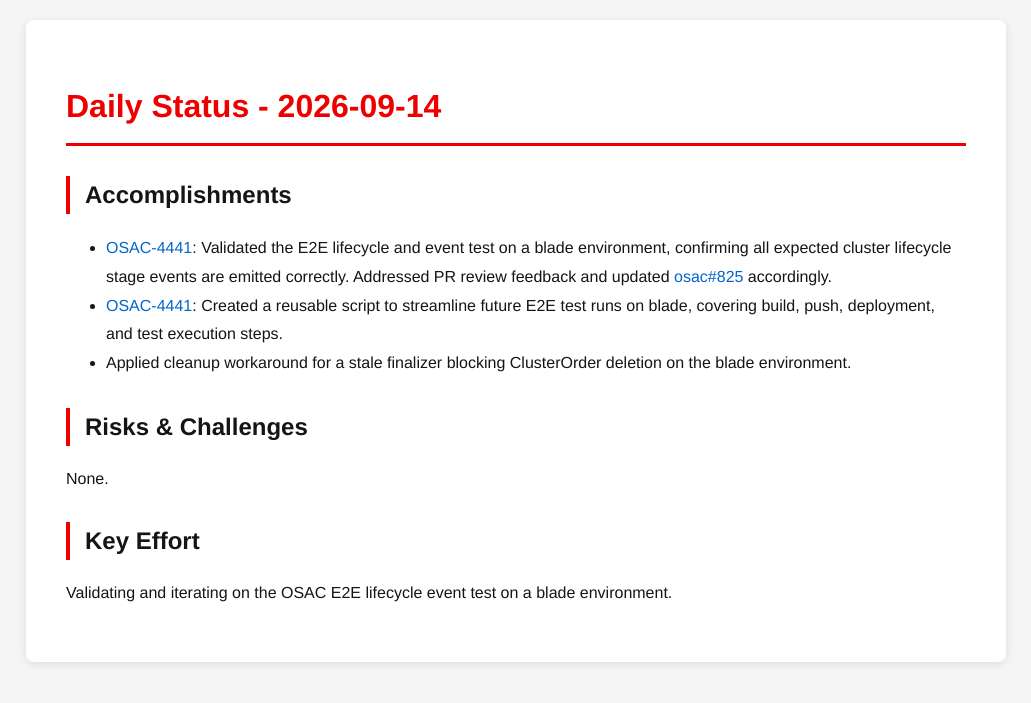
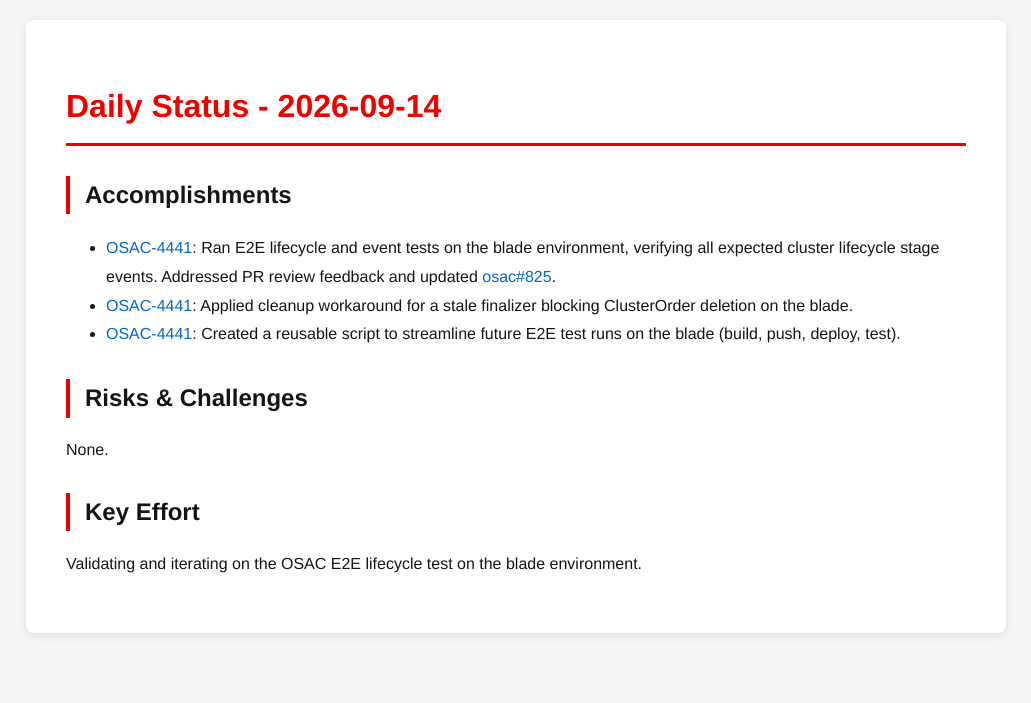
Before and after one commit to tzvatot/daily-status, a Jekyll site: the page built from 2026-09-14.md, in a window 1280 px wide. Shown: the top 703 px of the page, without its empty margins (124-1155 px from the left). Built offline with Jekyll 4.4.1, drawn with Linux system fonts in a browser that asks for light colours.

Commit message:
Daily status update - 2026-09-14

```diff
--- a/2026-09-14.md
+++ b/2026-09-14.md
@@ -7,12 +7,12 @@ date: 2026-09-14
 # Daily Status - 2026-09-14
 
 ## Accomplishments
-- [OSAC-4441](https://redhat.atlassian.net/browse/OSAC-4441): Validated the E2E lifecycle and event test on a blade environment, confirming all expected cluster lifecycle stage events are emitted correctly. Addressed PR review feedback and updated [osac#825](https://github.com/osac-project/osac/pull/825) accordingly.
-- [OSAC-4441](https://redhat.atlassian.net/browse/OSAC-4441): Created a reusable script to streamline future E2E test runs on blade, covering build, push, deployment, and test execution steps.
-- Applied cleanup workaround for a stale finalizer blocking ClusterOrder deletion on the blade environment.
+- [OSAC-4441](https://redhat.atlassian.net/browse/OSAC-4441): Ran E2E lifecycle and event tests on the blade environment, verifying all expected cluster lifecycle stage events. Addressed PR review feedback and updated [osac#825](https://github.com/osac-project/osac/pull/825).
+- [OSAC-4441](https://redhat.atlassian.net/browse/OSAC-4441): Applied cleanup workaround for a stale finalizer blocking ClusterOrder deletion on the blade.
+- [OSAC-4441](https://redhat.atlassian.net/browse/OSAC-4441): Created a reusable script to streamline future E2E test runs on the blade (build, push, deploy, test).
 
 ## Risks & Challenges
 None.
 
 ## Key Effort
-Validating and iterating on the OSAC E2E lifecycle event test on a blade environment.
+Validating and iterating on the OSAC E2E lifecycle test on the blade environment.
```
